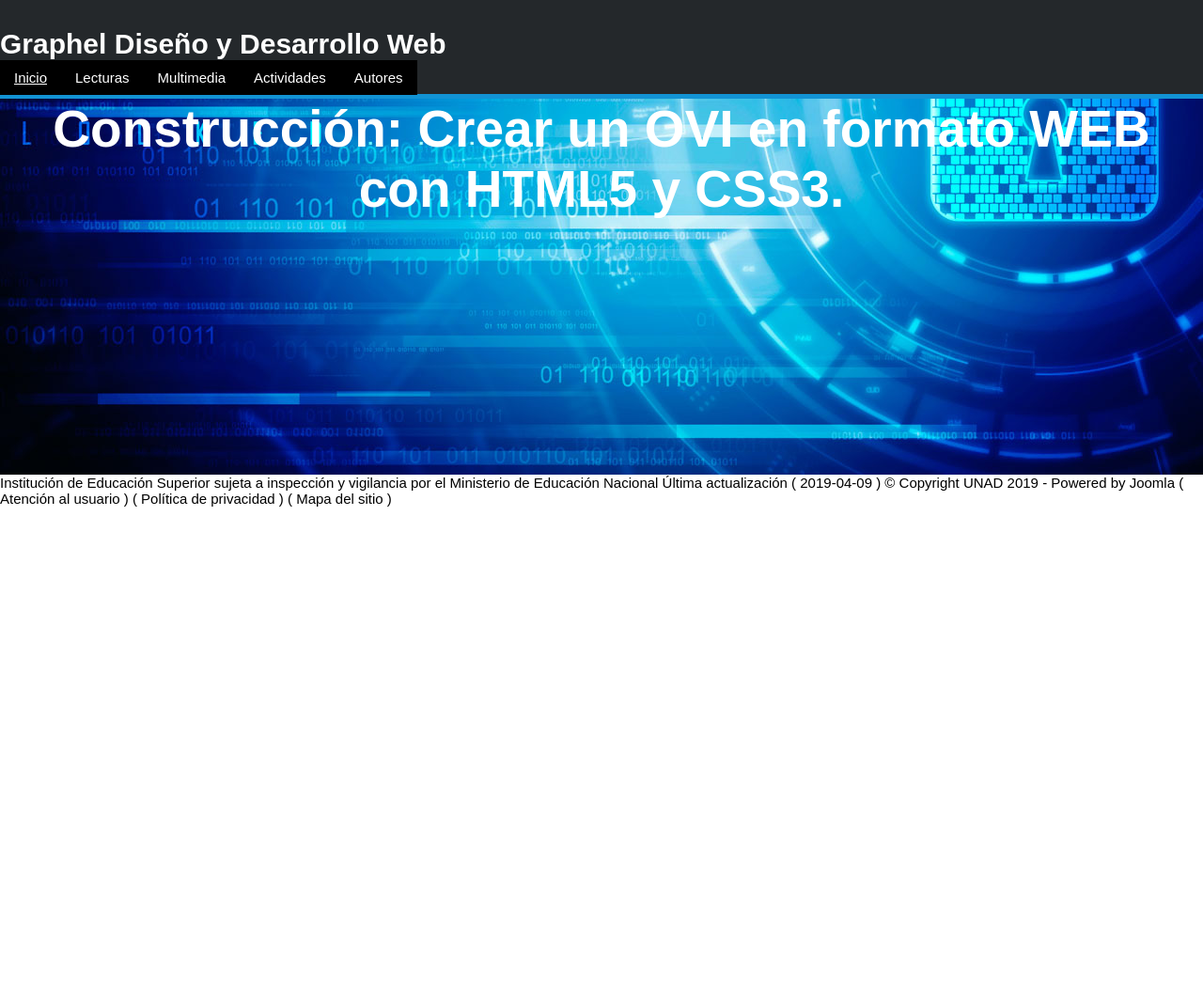
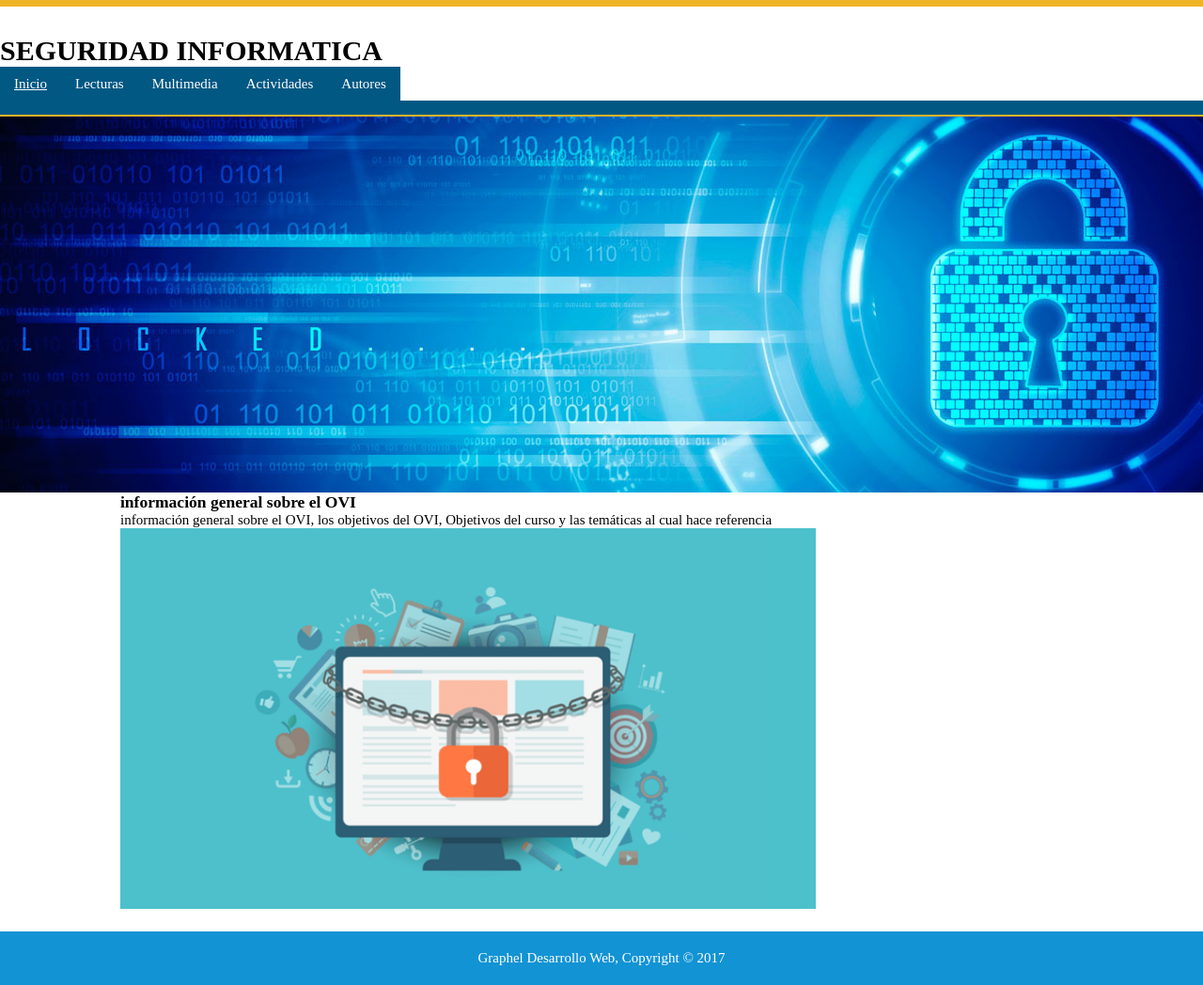
Before and after one commit to felipehurt/DISE-OS-DE-SITIOS-WEB, a plain HTML site: page index.html in a window 1280 px wide. Shown: the whole page at 94% size. Before the commit the page ends 800 px from the top, so only its background shows below. Drawn offline with Linux system fonts and the light colour scheme.

Commit message:
inicio avance

```diff
--- a/css/estilos.css
+++ b/css/estilos.css
@@ -1,27 +1,29 @@
 *{
 	padding:0px;
 	margin:0px;
-	font-family: Arial;
+	font-family: franklin gothic Book;
 }
 
 body{
-	font: 15px Arial;
+	font: 15px franklin gothic Book;
 	padding:0px;
 	margin:0px;
 }
 
 header{
-  background:#24282b;
-  color:#ffffff;
+  background:#ffffff;
+  color:;
   padding-top:30px;
   min-height:70px;
-  border-bottom:#1293d4 5px solid;
+  border-top:#F0B429 7px solid;
+  border-bottom :#005883 15px solid;
+
 }
 
 #header {
 	margin: auto;
 	width: 100%;
-	font-family: Arial;
+	font-family: franklin gothic Book;
 }
 
 ul,ol{
@@ -31,7 +33,7 @@ ul,ol{
 }
 
 .nav li a{
-	background: black;
+	background:  #005883;
 	color: white;
 	text-decoration: :none;
 	padding: 10px 15px;
@@ -39,7 +41,7 @@ ul,ol{
 	}
 
 .nav li a:hover{
-	background-color: pink;
+	background-color: #F0B429;
 }
 .nav > li {
 	float: left;
@@ -66,14 +68,27 @@ ul,ol{
 
 #cabecera{
   min-height:400px;
-  background:url('../img/cabecera.jpg') no-repeat 0 -400px;
+  background:url('../img/cabecera.jpg') no-repeat 0 -200px;
   text-align:center;
-  color:#ffffff;
+  border-top :#F0B429 2px solid;
 }
 
 #cabecera h1{
   font-size:55px;
   margin-bottom:10px;
-  font-family: Arial;
+  font-family: franklin gothic Book;
 }
+
+.contenedor{
+  width:80%;
+  margin:auto;
+  overflow:hidden;
 }
+
+footer{
+  padding:20px;
+  margin-top:20px;
+  color:#ffffff;
+  background-color:#1293d4;
+  text-align: center;
+}
--- a/index.html
+++ b/index.html
@@ -9,7 +9,7 @@
 </head>
 <body>
 	<header>
-          <h1><span class="resaltado">Graphel</span> Diseño y Desarrollo Web</h1>
+          <h1>SEGURIDAD INFORMATICA</h1>
 			<div id = "header">
 					<ul class="nav">
 						<li><a href="index.html">Inicio</a></li>
@@ -46,14 +46,28 @@
 	</header>
     <section id="cabecera">
       <div class="contenedor">
-        <h1>Construcción: Crear un OVI en formato WEB con HTML5 y CSS3.</h1>
       </div>
     </section>
 
-<footer>
-Institución de Educación Superior sujeta a inspección y vigilancia por el Ministerio de Educación Nacional
-Última actualización ( 2019-04-09 ) © Copyright UNAD 2019  - Powered by Joomla ( Atención al usuario ) ( Política de privacidad ) ( Mapa del sitio )
-</footer>
+     <section id="main">
+      <div class="contenedor">
+        <article id="main-col">
+          <h1>información general sobre el OVI</h1>
+          <p>
+			información general sobre el OVI, los objetivos del OVI, Objetivos del curso y las temáticas al cual hace referencia
+          </p>
+
+          <img src="img/inicio_1.png" width="740">
+        </article>
+
+        </aside>
+      </div>
+    </section>
+
+    <footer>
+      <p>Graphel Desarrollo Web, Copyright &copy; 2017</p>
+    </footer>
+
 
 </body>
 </html>
```
Also changed, not shown: img/inicio_1.png (added), img/logo.jpg (added).
